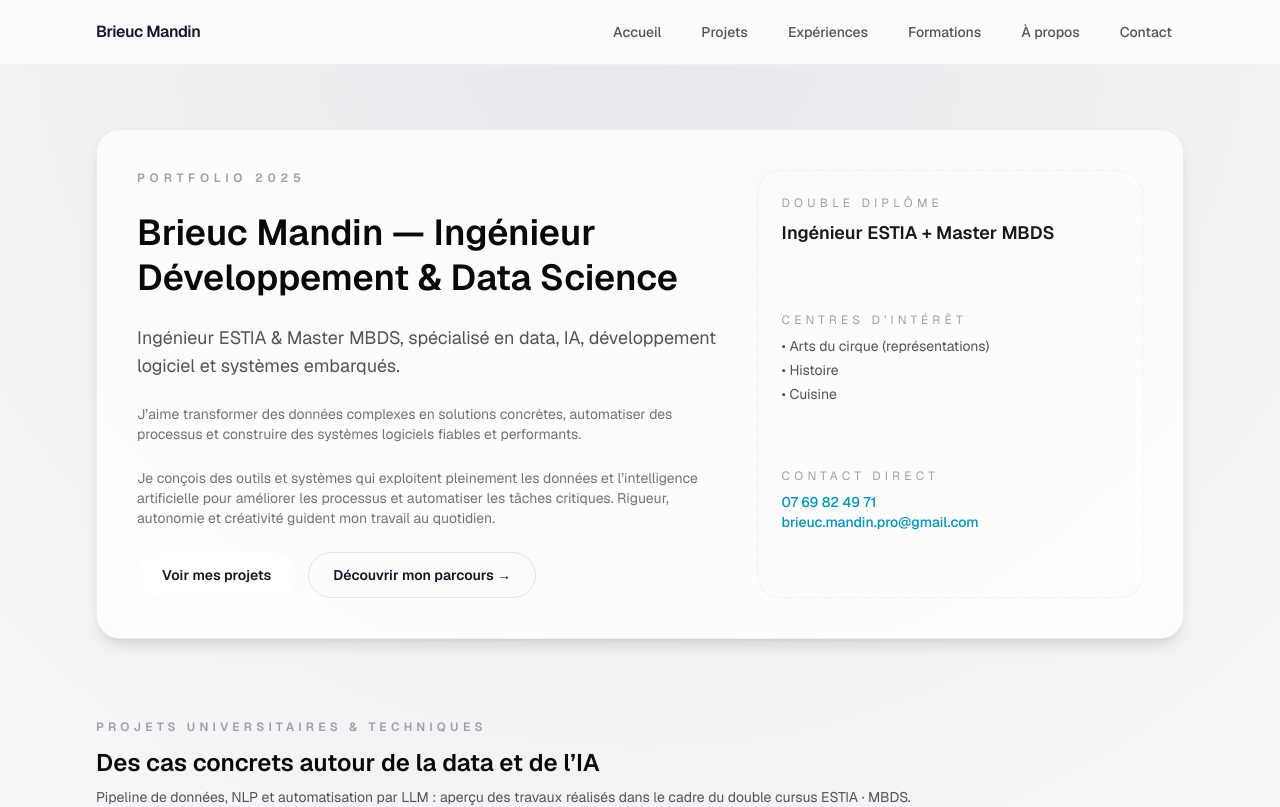
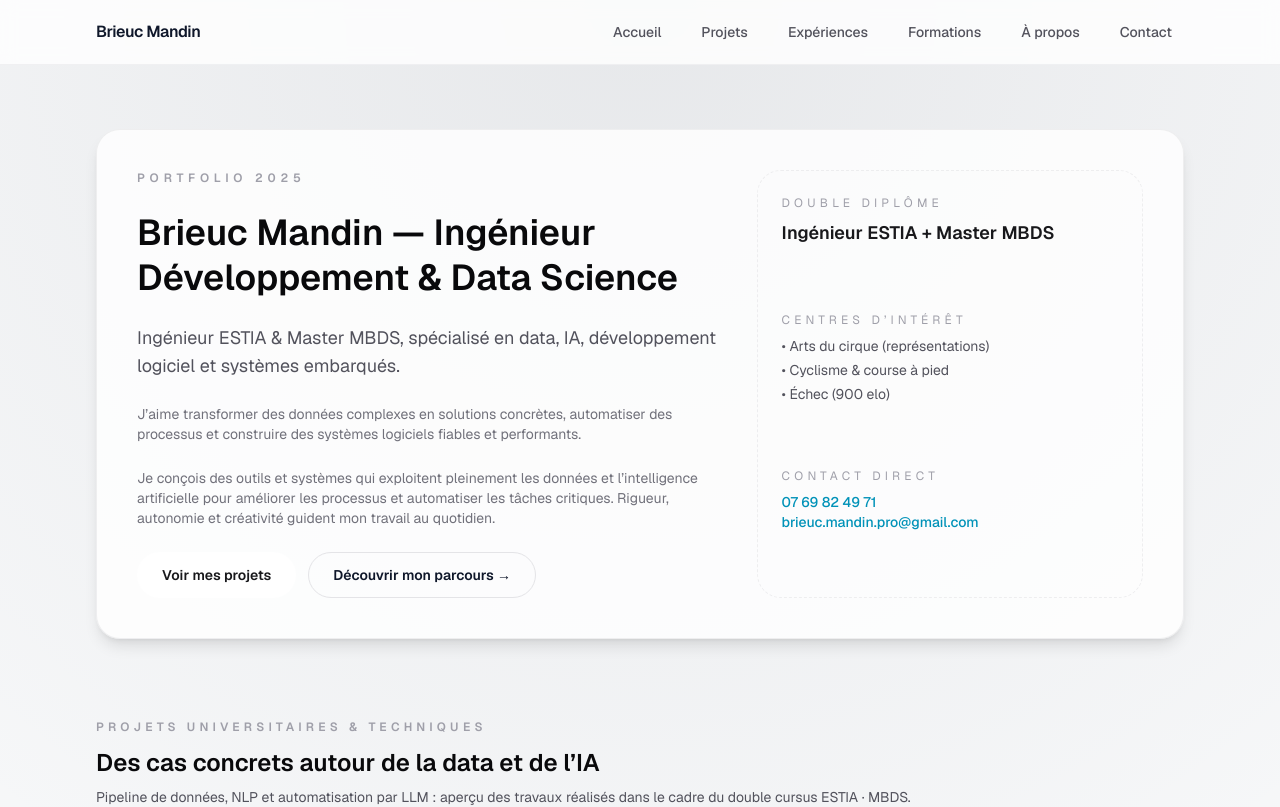
Before and after one commit to RoiBrioche/site-web-vitrine, a Next.js app: page / in a window 1280 px wide. Shown: the top 807 px of the page. Built offline with nearby package versions, Linux system fonts and the light colour scheme.

Commit message:
ajout des échec comme centre d'intéret (#18)

```diff
--- a/src/data/profile.ts
+++ b/src/data/profile.ts
@@ -18,7 +18,8 @@ export const skillGroups: SkillGroup[] = [
 
 export const interests = [
   "Arts du cirque (représentations)",
+  "Cyclisme & course à pied",
+  "Échec (900 elo)",
   "Histoire",
   "Cuisine",
-  "Cyclisme & course à pied",
 ];
```
